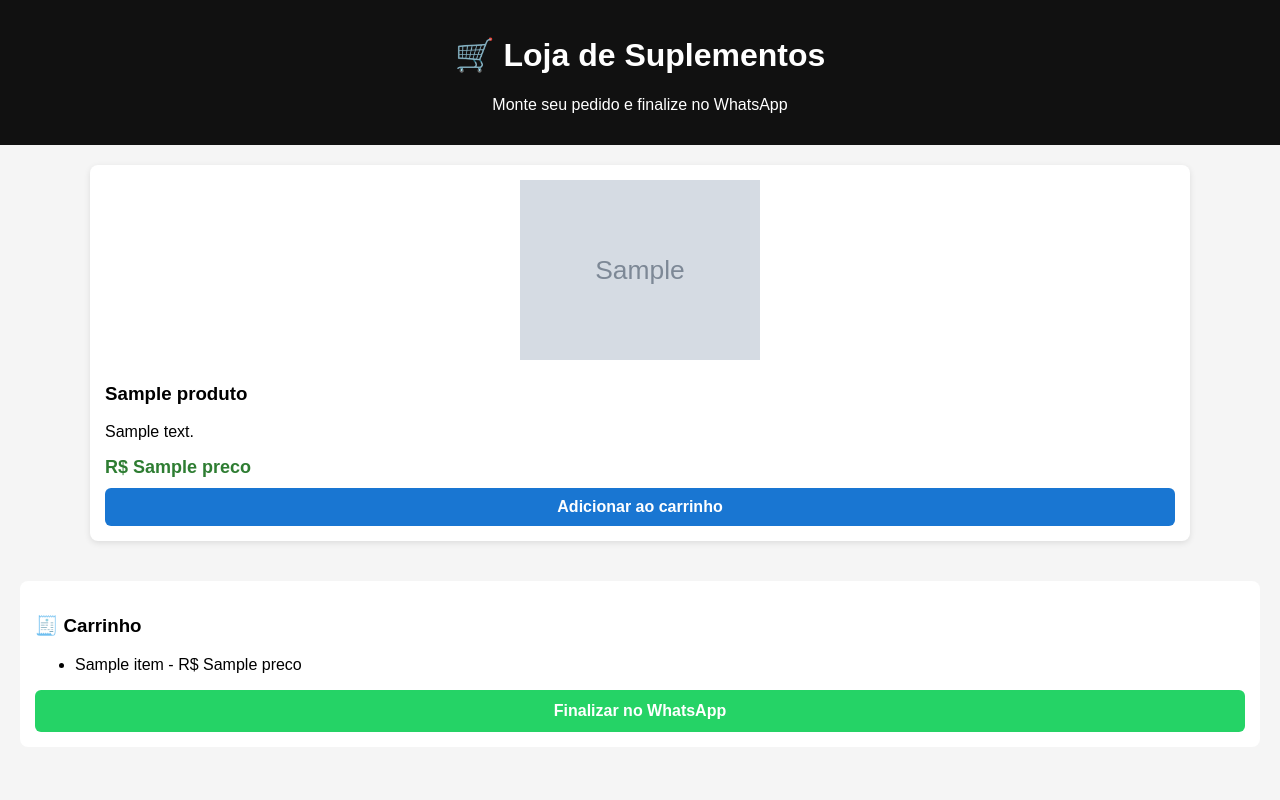
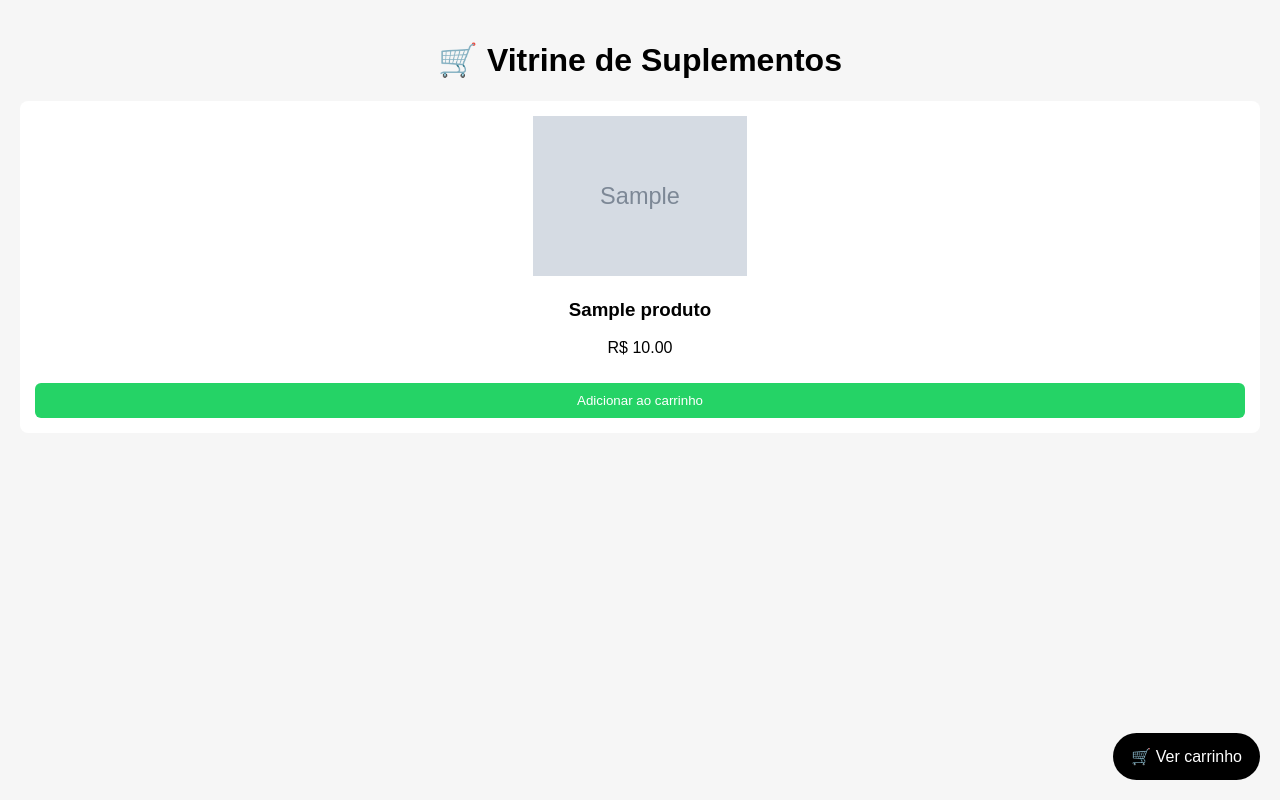
Before and after one commit to sheilalopesbjj/vitrine-suplementos, a Flask app: template templates/index.html in a window 1280 px wide. Run offline with Flask 3, Linux system fonts and the light colour scheme; the template is opened without the code that fills it: most values are stand-ins (such as "Sample title", 1, 10 or a date in 2020); grey boxes marked "Sample" are stand-in pictures.

Commit message:
Corrige erro JS/Jinja no index

```diff
--- a/templates/index.html
+++ b/templates/index.html
@@ -1,119 +1,176 @@
 <!DOCTYPE html>
-<html lang="pt-BR">
+<html lang="pt-br">
 <head>
     <meta charset="UTF-8">
     <title>Vitrine de Suplementos</title>
-    <meta name="viewport" content="width=device-width, initial-scale=1.0">
 
     <style>
         body {
             font-family: Arial, sans-serif;
-            background: #f5f5f5;
+            background: #f6f6f6;
             margin: 0;
+            padding: 20px;
         }
 
-        header {
-            background: #111;
-            color: #fff;
+        h1 { text-align: center; }
+
+        .produtos {
+            display: grid;
+            grid-template-columns: repeat(auto-fit, minmax(220px, 1fr));
+            gap: 20px;
+        }
+
+        .produto {
+            background: #fff;
             padding: 15px;
+            border-radius: 8px;
             text-align: center;
         }
 
-        .container {
-            max-width: 1100px;
-            margin: auto;
-            padding: 20px;
-            display: grid;
-            grid-template-columns: repeat(auto-fit, minmax(240px, 1fr));
-            gap: 20px;
-        }
-
-        .card {
-            background: #fff;
-            padding: 15px;
-            border-radius: 8px;
-            box-shadow: 0 2px 6px rgba(0,0,0,.1);
-        }
-
-        .card img {
+        .produto img {
             width: 100%;
-            height: 180px;
+            max-height: 160px;
             object-fit: contain;
         }
 
-        .price {
-            font-size: 18px;
-            font-weight: bold;
-            margin: 10px 0;
-            color: #2e7d32;
+        button {
+            background: #25d366;
+            border: none;
+            color: white;
+            padding: 10px;
+            border-radius: 6px;
+            cursor: pointer;
+            margin-top: 10px;
+            width: 100%;
         }
 
-        .btn {
-            display: block;
-            background: #1976d2;
+        #btn-carrinho {
+            position: fixed;
+            bottom: 20px;
+            right: 20px;
+            background: #000;
             color: #fff;
-            text-align: center;
-            padding: 10px;
-            border-radius: 6px;
-            text-decoration: none;
-            font-weight: bold;
+            padding: 14px 18px;
+            border-radius: 50px;
+            cursor: pointer;
+            z-index: 999;
         }
 
-        .btn:hover {
-            background: #125ea7;
+        #modal {
+            display: none;
+            position: fixed;
+            inset: 0;
+            background: rgba(0,0,0,0.6);
+            z-index: 1000;
         }
 
-        .carrinho {
-            background: #fff;
-            padding: 15px;
-            margin: 20px;
+        #modal-conteudo {
+            background: white;
+            max-width: 400px;
+            margin: 80px auto;
+            padding: 20px;
             border-radius: 8px;
         }
 
-        .finalizar {
-            background: #25d366;
-            color: #fff;
-            padding: 12px;
-            text-align: center;
-            border-radius: 6px;
-            text-decoration: none;
-            font-weight: bold;
-            display: block;
+        .item {
+            border-bottom: 1px solid #ddd;
+            padding: 6px 0;
         }
     </style>
 </head>
 
 <body>
 
-<header>
-    <h1>🛒 Loja de Suplementos</h1>
-    <p>Monte seu pedido e finalize no WhatsApp</p>
-</header>
+<h1>🛒 Vitrine de Suplementos</h1>
 
-<div class="container">
-    {% for produto in produtos %}
-    <div class="card">
-        <img src="{{ produto.imagem }}">
-        <h3>{{ produto.nome }}</h3>
-        <p>{{ produto.descricao }}</p>
-        <div class="price">R$ {{ produto.preco }}</div>
-        <a href="/add/{{ loop.index0 }}" class="btn">Adicionar ao carrinho</a>
+<div class="produtos">
+    {% for p in produtos %}
+    <div class="produto">
+        <img src="{{ p.imagem }}" alt="{{ p.nome }}">
+        <h3>{{ p.nome }}</h3>
+        <p>R$ {{ "%.2f"|format(p.preco) }}</p>
+
+        <button
+            data-nome="{{ p.nome }}"
+            data-preco="{{ p.preco }}"
+            onclick="addCarrinho(this)">
+            Adicionar ao carrinho
+        </button>
     </div>
     {% endfor %}
 </div>
 
-{% if carrinho %}
-<div class="carrinho">
-    <h3>🧾 Carrinho</h3>
-    <ul>
-        {% for p in carrinho %}
-        <li>{{ p.nome }} - R$ {{ p.preco }}</li>
-        {% endfor %}
-    </ul>
+<div id="btn-carrinho" onclick="abrirCarrinho()">🛒 Ver carrinho</div>
 
-    <a href="/finalizar" class="finalizar">Finalizar no WhatsApp</a>
+<div id="modal">
+    <div id="modal-conteudo">
+        <h3>Seu carrinho</h3>
+        <div id="lista"></div>
+
+        <button onclick="finalizarWhatsApp()">Finalizar no WhatsApp</button>
+        <button onclick="fecharCarrinho()" style="background:#999;margin-top:8px">Fechar</button>
+    </div>
 </div>
-{% endif %}
+
+<script>
+    let carrinho = JSON.parse(localStorage.getItem("carrinho")) || [];
+
+    function addCarrinho(btn) {
+        const nome = btn.dataset.nome;
+        const preco = parseFloat(btn.dataset.preco);
+
+        carrinho.push({ nome, preco });
+        localStorage.setItem("carrinho", JSON.stringify(carrinho));
+        alert("Produto adicionado ao carrinho!");
+    }
+
+    function abrirCarrinho() {
+        document.getElementById("modal").style.display = "block";
+        renderCarrinho();
+    }
+
+    function fecharCarrinho() {
+        document.getElementById("modal").style.display = "none";
+    }
+
+    function renderCarrinho() {
+        const lista = document.getElementById("lista");
+        lista.innerHTML = "";
+
+        let total = 0;
+
+        carrinho.forEach(item => {
+            total += item.preco;
+            lista.innerHTML += `
+                <div class="item">
+                    ${item.nome} - R$ ${item.preco.toFixed(2)}
+                </div>
+            `;
+        });
+
+        lista.innerHTML += `<strong>Total: R$ ${total.toFixed(2)}</strong>`;
+    }
+
+    function finalizarWhatsApp() {
+        if (carrinho.length === 0) {
+            alert("Carrinho vazio");
+            return;
+        }
+
+        let mensagem = "🛒 *Pedido - Vitrine de Suplementos*%0A%0A";
+        let total = 0;
+
+        carrinho.forEach(item => {
+            mensagem += `• ${item.nome} - R$ ${item.preco.toFixed(2)}%0A`;
+            total += item.preco;
+        });
+
+        mensagem += `%0A*Total:* R$ ${total.toFixed(2)}`;
+
+        const numero = "5522981106356";
+        window.open(`https://wa.me/${numero}?text=${mensagem}`, "_blank");
+    }
+</script>
 
 </body>
 </html>
```
